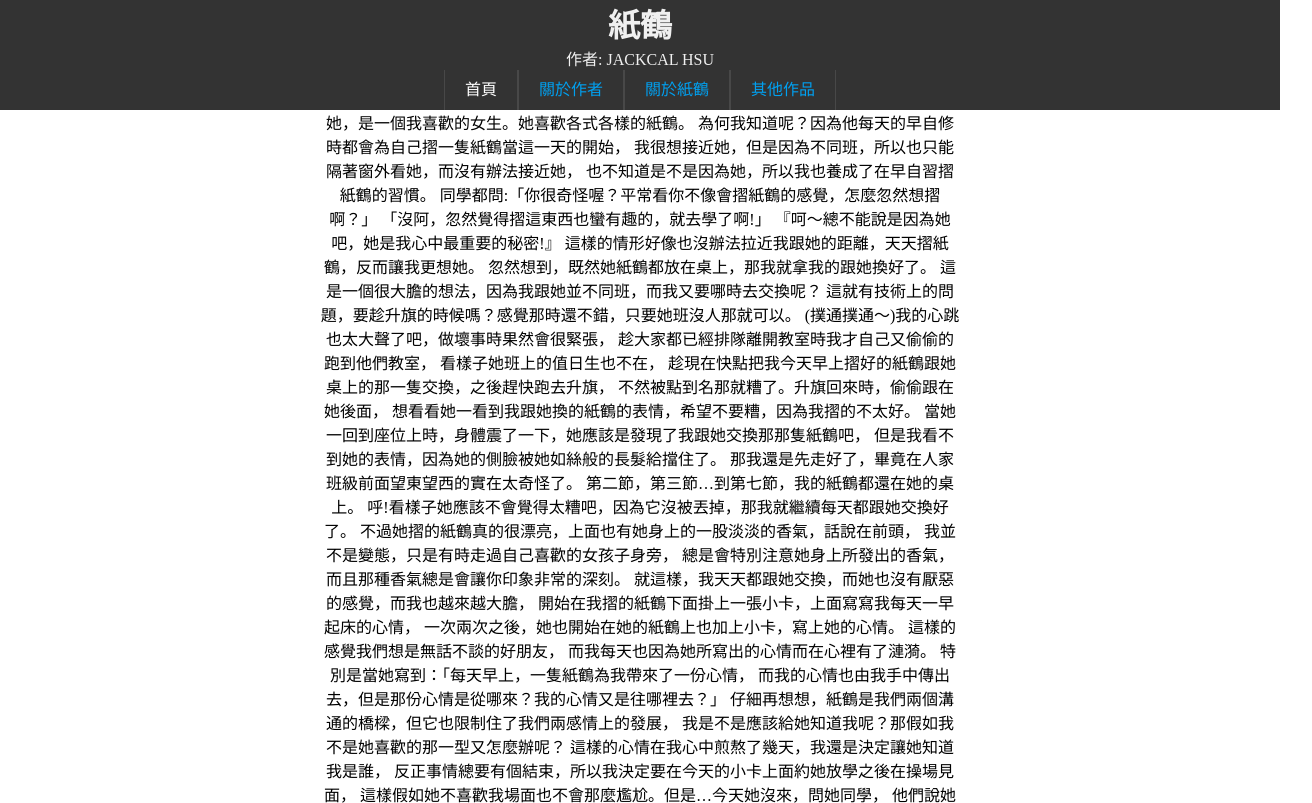
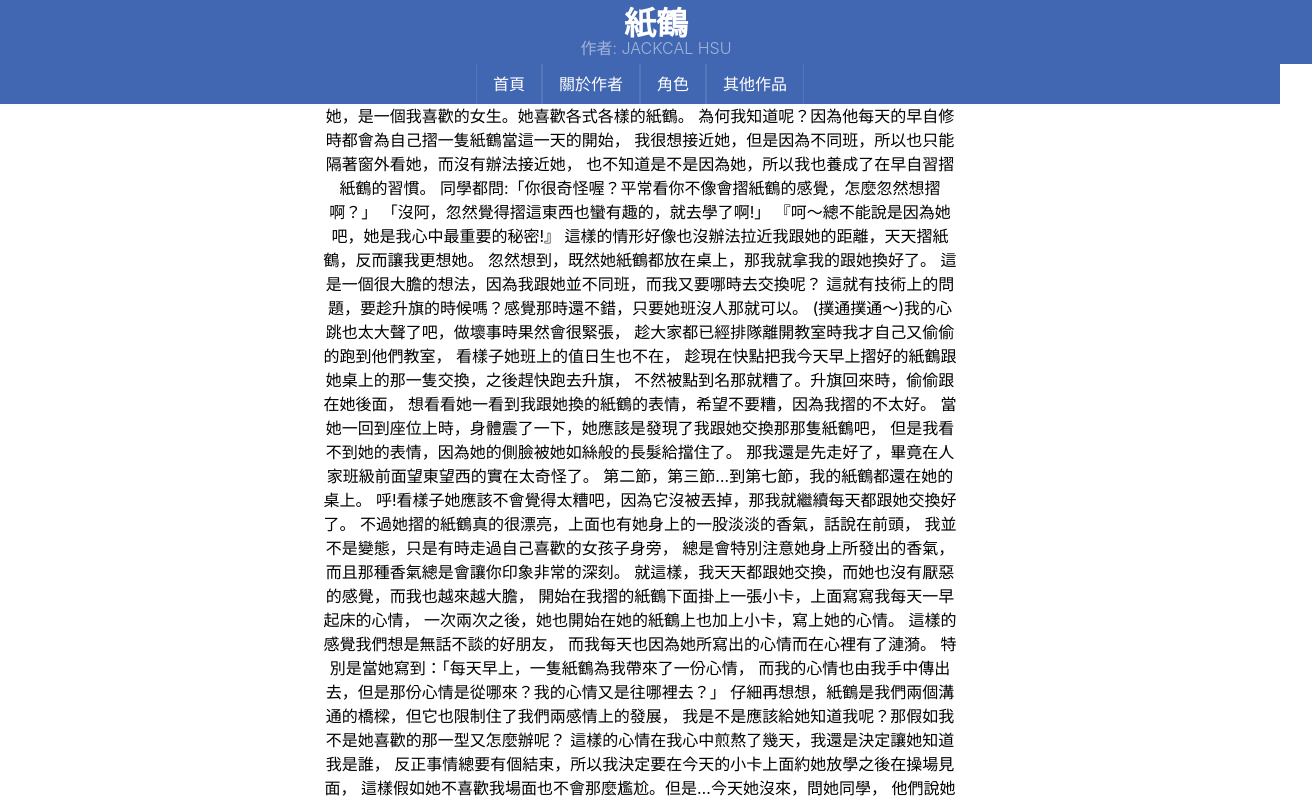
Before and after one commit to wish2a001tw/papercrane, a plain HTML site: page index.html in a window 1280 px wide. Shown: the top 803 px of the page, 1312 px wide, since content can reach past the window. Drawn offline with nearby package versions, Linux system fonts and the light colour scheme.

Commit message:
Add files via upload

```diff
--- a/index.html
+++ b/index.html
@@ -6,14 +6,19 @@
    <meta name="viewport" content="width=device-width, initial-scale=1">
    <link rel="stylesheet" href="navigation.css">
    <link rel="stylesheet" href="navigation2.css">
+   <script src="https://ajax.googleapis.com/ajax/libs/jquery/3.3.1/jquery.min.js"></script>
+   <script src="navigation.js"></script>
 </head>
 
 <body>
 <header class="header">
-	<a href="#" title="紙鶴" rel="home">
-		<h1 class="my_site_title_class">紙鶴</h1>
-		<h2 class="my_site_description_class">作者: Jackcal Hsu</h2>
-	</a>
+	<div class="container">
+		<a href="#" title="紙鶴" rel="home">
+			<p class="site-logo">紙鶴</p>
+			<p class="site-description">作者: Jackcal Hsu</p>
+		</a>
+		<button class="nav-toggle-button">≡</button>
+	</div>
 </header>
 <nav class="navigation">
 <!-- 以下是nav -->
@@ -25,7 +30,7 @@
 		<a href="#" >關於作者</a>
 	</li>
 	<li class="deeper parent">
-		<a href="#" >關於紙鶴</a>
+		<a href="#" >角色</a>
 		<ul class="nav-child unstyled small">
 			<li>
 				<a href="#" >女主角</a>
--- a/navigation.css
+++ b/navigation.css
@@ -1,13 +1,8 @@
-/* 參考色碼表: https://www.toodoo.com/db/color.html */
-/*=======================================================*/
-/* 基本的HTML元素的設定，可以想成是調整預設值
 /*-------------------------------------------------------*/
-/* 當你設定一個元素樣式為「box-sizing: border-box;」，
-/* 這個元素的內距和邊框將不會增加元素本身的寬度。 */
-/* 這樣可以確保所有元素的寬度都可以用比較直觀的方式來定義 */
-/* 這裡把所有的元素都套用此設定，當作預設值*/
-/* -- */
-/* 心得:這裡一般來說不去調整。*/
+/* 高解析度 */
+@media (min-width: 769px)
+{
+	/*-------------------------------------------------------*/
 	*,
 	*:after,
 	*:before
@@ -16,33 +11,24 @@
 	  -moz-box-sizing: border-box;
 	  box-sizing: border-box;
 	}
-/*-------------------------------------------------------*/
-/*-------------------------------------------------------*/
-/* 把<html>內的東西都調整字體，及平滑化*/
-/* -- */
-/* 心得:這裡一般來說不去調整。頂多稍微調整字體大小*/
 	html
 	{
-	font-size: 100%;/* 設定字體大小用百分比當作單位，則由預設值16px來計算，也就等於 16px*62.5% */
+		font-size: 100%;/* 設定字體大小用百分比當作單位，則由預設值16px來計算，也就等於 16px*100% */
 		-webkit-font-smoothing: antialiased;/* 設定字體平滑 */
 	}
-/*-------------------------------------------------------*/
-/*-------------------------------------------------------*/
-/* 把<body>內的東西都設定一下*/
-/* -- */
-/* 心得:這裡一般來說不去調整。字體大小跟HTML的字體大小有關要一起設定*/
+	/* 抄自Bootstrap範例，再增加微軟正黑體及黑體。*/
 	body
 	{
-	background: #FFB7DD;/* BODY 淺粉紅(色碼表=[1,2])*/
 		margin: 0;
+		font-family: -apple-system,BlinkMacSystemFont,"Segoe UI",Roboto,"Helvetica Neue",Arial,sans-serif,"Apple Color Emoji","Segoe UI Emoji","Segoe UI Symbol","微軟正黑體","Microsoft JhengHei","sans-serif";
+		font-size: 1rem;
+		font-weight: 400;
+		line-height: 1.5;
+		text-align: left;
 	}
-/*-------------------------------------------------------*/
-
-/*-------------------------------------------------------*/
-/* 把<a>(通常是超連結)內的東西都設定一下*/
 	a
 	{
-	text-decoration: none;/* 設定文字特效，none就是無特效(也是預設值) */
+		text-decoration: none;
 		-webkit-transition: all 0.3s ease-out;/* webkit瀏覽器的轉場效果 */
 		-moz-transition: all 0.3s ease-out;/* moz瀏覽器的轉場效果 這裡的用法:所有屬性(all)只要發生改變，等待 0.3 秒(0.3s)，轉場到新的樣式;ease-out 的意思是開始快，然後慢慢減速*/
 		-ms-transition: all 0.3s ease-out;/* ms瀏覽器的轉場效果 */
@@ -50,153 +36,124 @@ a
 		transition: all 0.3s ease-out;/* 一般瀏覽器的轉場效果 */
 	}
 	/*-------------------------------------------------------*/
-
-body > header.header
+	/*-------------------------------------------------------*/
+	/* body中的header 主要有Logo與nav-toggle-button */
+	header.header
 	{
-	/*background: #FFC8B4;/* 導覽列 淺橘紅(色碼表=[1,4])，被蓋掉了所以註解*/
 		position: relative;
 		width: 100%;
-	display: inline-block;
+		padding: .5rem 1rem;
+	}
+	header.header .container
+	{
+		display:flex;
+		justify-content: center;
+		align-items: center;
 		text-align: center;
 	}
-body > header.header a
+	header.header a,
+	header.header:visited
 	{
 		color: #880000;/* 主題字體 暗紅色(色碼表=[7,3])*/
 	}
-body > header.header:visited
+	header.header a:hover
+	{
+		color: #fff;/* 導覽列字體hover */
+		background-color: rgba(240,240,240,.2);/* 導覽列hover 背景*/
+	}
+	header.header .site-logo
+	{
+		margin: 0;
+		line-height:1;
+		font-size: 2rem;
+		font-weight: bolder;
+		text-transform: uppercase;
+	}
+	header.header .site-description
+	{
+		margin: 0;
+		line-height:1;
+		font-size: 1rem;
+		font-weight: 300;
+		text-transform: uppercase;
+	}
+	header.header .nav-toggle-button
+	{
+		display:none;
+	}
+	/*-------------------------------------------------------*/
+	/*-------------------------------------------------------*/
+	/* body中的navigation */
+	nav.navigation
+	{
+		position: relative;
+		width: 100%;
+	}
+	nav.navigation .nav
+	{
+		display:flex;
+		justify-content: center;
+		align-items: center;
+		text-align: center;
+	}
+	nav.navigation ul
+	{
+		margin: 0;
+		padding: 0;
+		list-style-type: none;
+	}
+	/* 第一層導航選單 */
+	nav.navigation .nav > li > a
 	{
 		color: #880000;/* 主題字體 暗紅色(色碼表=[7,3])*/
-}
-body > header.header a:hover
-{
-	color: #F0F0F0;/* 標題字體hover 無背景連結字體灰白色*/
-}
-body > header.header .my_site_title_class
-{
-	background: #FFEE99;/* 導覽列 鵝黃色(色碼表=[1,6])*/
-	margin: 0;
-	font-size: 2rem;
-	font-weight: 700;/* 設定字體粗度 */
-	text-transform: uppercase;
-	/*padding-top: 10px;*/
-}
-body > header.header .my_site_description_class
-{
-	background: #EEFFBB;/* 導覽列 (色碼表=[1,8])*/
-	margin: 0;
+		display: block;
+		padding: .5rem 1rem;
 		font-size: 1rem;
-	font-weight: 300;/* 設定字體粗度 */
-	/*margin: -23px 0 0 0;*/
-	text-transform: uppercase;
-}
-/*-------------------------------------------------------*/
-body > nav.navigation
-{
-	background: #99FF99;/* 導覽列 (色碼表=[1,10])*/
-	text-align: center;
-	position: relative;
-	display: inline-block;
-	width: 100%;
-}
-body > nav.navigation .nav
-{
-	/*background: #AAFFEE;/* 導覽列 淺青色(色碼表=[1,12])，被蓋掉了所以註解*/
-	position: relative;
-	display: inline-block;
-	vertical-align: middle;
-}
-body > nav.navigation ul
-{
-	/*background-color: #CCEEFF; /* 導覽列 淺青色(色碼表=[1,14])，被蓋掉了所以註解*/
-	margin: 0;/* 移除瀏覽器預設值 */
-	padding: 0;/* 移除瀏覽器預設值 */
-	list-style-type: none; /* 移除段落命名 */
-	display: inline-block;
-}
-/* 第一層導航選單 */
-body > nav.navigation .nav > li > a
-{
-	background-color: #CCCCFF; /* 導覽列 淺青色(色碼表=[1,16])*/
-	/* ++++++++++++++++++++++++++++++++++ */
-	/* 選單設定字體顏色*/
-	color: #880000;/* 主題字體 暗紅色(色碼表=[7,3])*/
-	/* ++++++++++++++++++++++++++++++++++ */
-	/* ++++++++++++++++++++++++++++++++++ */
-	/* 設定為inline-block展示，可以簡單調整尺寸*/
-	display: inline-block;
-	height: 40px;
-	width: auto;
-	/* ++++++++++++++++++++++++++++++++++ */
-	padding: 0px 20px;
-	/* ++++++++++++++++++++++++++++++++++ */
-	/* 選單設定最小高度 */
-	line-height: 40px; /*這樣調整選單就比較垂直置中了 */
-	/* 選單加上分隔框 */
-	/*border-right: 3px solid rgba(255, 255, 255, 0.1); /*這樣調整選單就比較清楚了 */
-	border-right: 1px solid rgba(255, 255, 255, 0.1); /*這樣調整選單就比較清楚了 */
-	border-left: 1px solid rgba(255, 255, 255, 0.1); /*這樣調整選單就比較清楚了 */
-	/* ++++++++++++++++++++++++++++++++++ */
+		line-height: 1.5rem;
+		border-right: 1px solid rgba(255,255,255,.1);
+		border-left: 1px solid rgba(255,255,255,.1);
 	}
 	/* 導覽列hover 第一層導航選單hover */
-body > nav.navigation .nav > li > a:hover,
-body > nav.navigation .nav > li > a:focus
+	nav.navigation .nav > li > a:hover,
+	nav.navigation .nav > li > a:focus
 	{
 		color: #fff;/* 導覽列字體hover */
-	background-color: rgba(240, 240, 240, 0.2);/* 導覽列hover 背景*/
+		background-color: rgba(240,240,240,.2);/* 導覽列hover 背景*/
 		text-decoration: none;
 	}
-body > nav.navigation .nav-pills > li
+	nav.navigation .nav-pills > .active > a,
+	nav.navigation .nav-pills > .active > a:hover,
+	nav.navigation .nav-pills > .active > a:focus
 	{
-	/*background-color: #D1BBFF; /* 導覽列 (色碼表=[1,18])，被蓋掉了所以註解*/
-	/*選單浮動方便排版*/
-	float: left;
-}
-body > nav.navigation .nav-pills > .active > a,
-body > nav.navigation .nav-pills > .active > a:hover,
-body > nav.navigation .nav-pills > .active > a:focus
-{
-	/*background-color: #294959;/*active背景，目前打算不要用到*/
-	/*background-color: rgba(00, 160, 240, 0.2);/*active透明背景，目前打算不要用到*/
 		color: #FFFFFF;/* 導覽列字體active 顏色*/
 	}
-
-body > nav.navigation .nav-child
+	/* 其他層導航選單 延伸導覽列 */
+	nav.navigation .nav-child
 	{
 		background-color: #F0BBFF; /* 延伸導覽列 (色碼表=[1,20])*/
-	/*opacity: 0.8;/* 延伸導覽列 透明度*/
-
 		position: absolute;
-	/* 選單設定最小高度 */
-	line-height: 40px; /*這樣調整選單就比較垂直置中了 */
+		line-height: 2rem;
 		display: none;
 	}
-
-body > nav.navigation .nav-child a
+	nav.navigation .nav-child a
 	{
-	/* ++++++++++++++++++++++++++++++++++ */
-	/* 選單設定字體顏色*/
-	color: #880000;/* 主題字體 暗紅色(色碼表=[7,3])*/
-	/* ++++++++++++++++++++++++++++++++++ */
 		display: block;
-	padding: 5px 20px;
+		padding: .25rem 1rem;
 		white-space: nowrap;
 	}
-
-body > nav.navigation .nav li
+	nav.navigation .nav li
 	{
 		position: relative;
 	}
-
-body > nav.navigation .nav > li:hover > .nav-child,
-body > nav.navigation .nav > li > a:focus + .nav-child,
-body > nav.navigation .nav li li:hover > .nav-child,
-body > nav.navigation .nav li li > a:focus + .nav-child
+	nav.navigation .nav > li:hover > .nav-child,
+	nav.navigation .nav > li > a:focus + .nav-child,
+	nav.navigation .nav li li:hover > .nav-child,
+	nav.navigation .nav li li > a:focus + .nav-child
 	{
 		display: block;
 	}
-
 	/*第一層指引箭頭*/
-body > nav.navigation .nav > li > .nav-child:after
+	nav.navigation .nav > li > .nav-child:after
 	{
 		position: absolute;
 		top: -6px;
@@ -207,13 +164,13 @@ body > nav.navigation .nav > li > .nav-child:after
 		border-left: 6px solid transparent;
 		content: '';
 	}
-body > nav.navigation .nav li li .nav-child
+	nav.navigation .nav li li .nav-child
 	{
 		top: -8px;
 		left: 100%;
 	}
 	/*第二層指引箭頭*/
-body > nav.navigation .nav li li .nav-child:after
+	nav.navigation .nav li li .nav-child:after
 	{
 		position: absolute;
 		top: 18px;
@@ -225,13 +182,158 @@ body > nav.navigation .nav li li .nav-child:after
 		content: '';
 	}
 	/* 延伸導覽列hover */
-body > nav.navigation .nav-child li > a:hover,
-body > nav.navigation .nav-child li > a:focus
+	nav.navigation .nav-child li > a:hover,
+	nav.navigation .nav-child li > a:focus
 	{
 		color: #fff;/* 延伸導覽列字體hover */
-	/*background-color: #00A0F0;/**/
-	background-color: rgba(240, 240, 240, 0.2);
+		background-color: rgba(240,240,240,.2);/* 導覽列hover 背景*/
 		text-decoration: none;
 	}
-/*
-*/
+	/*-------------------------------------------------------*/
+}
+/*-------------------------------------------------------*/
+/*-------------------------------------------------------*/
+/* 手機與平板解析度 */
+@media (max-width: 768px)
+{
+	/*-------------------------------------------------------*/
+	*,
+	*:after,
+	*:before
+	{
+	  -webkit-box-sizing: border-box;
+	  -moz-box-sizing: border-box;
+	  box-sizing: border-box;
+	}
+	html
+	{
+		font-size: 100%;/* 設定字體大小用百分比當作單位，則由預設值16px來計算，也就等於 16px*100% */
+		-webkit-font-smoothing: antialiased;/* 設定字體平滑 */
+	}
+	body
+	{
+		margin: 0;
+		font-family: -apple-system,BlinkMacSystemFont,"Segoe UI",Roboto,"Helvetica Neue",Arial,sans-serif,"Apple Color Emoji","Segoe UI Emoji","Segoe UI Symbol","微軟正黑體","Microsoft JhengHei","sans-serif";
+		font-size: 1rem;
+		font-weight: 400;
+		line-height: 1.5;
+		text-align: left;
+	}
+	a
+	{
+		text-decoration: none;/* 設定文字特效，none就是無特效(也是預設值) */
+		-webkit-transition: all 0.3s ease-out;/* webkit瀏覽器的轉場效果 */
+		-moz-transition: all 0.3s ease-out;/* moz瀏覽器的轉場效果 這裡的用法:所有屬性(all)只要發生改變，等待 0.3 秒(0.3s)，轉場到新的樣式;ease-out 的意思是開始快，然後慢慢減速*/
+		-ms-transition: all 0.3s ease-out;/* ms瀏覽器的轉場效果 */
+		-o-transition: all 0.3s ease-out;/* o瀏覽器的轉場效果 */
+		transition: all 0.3s ease-out;/* 一般瀏覽器的轉場效果 */
+	}
+	/*-------------------------------------------------------*/
+	/*-------------------------------------------------------*/
+	/* body中的header 主要有Logo與nav-toggle-button */
+	header.header
+	{
+		position: relative;
+		width: 100%;
+		padding: .5rem 1rem;
+		border-bottom: 1px solid rgba(255,255,255,.1);
+	}
+	header.header .container
+	{
+		display:flex;
+		justify-content: space-between;
+		align-items: center;
+	}
+	header.header a,
+	header.header:visited
+	{
+		color: #880000;/* 主題字體 暗紅色(色碼表=[7,3])*/
+	}
+	header.header a:hover
+	{
+		color: #F0F0F0;/* 標題字體hover 無背景連結字體灰白色*/
+		background-color: rgba(240,240,240,.2);/* 導覽列hover 背景*/
+	}
+	header.header .site-logo
+	{
+		margin: 0;
+		font-size: 1.25rem;
+		font-weight: bolder;/* 設定字體粗度 */
+		text-transform: uppercase;
+	}
+	header.header .site-description
+	{
+		display:none;
+	}
+	header.header .nav-toggle-button
+	{
+		padding: .25rem .75rem;
+		font-size: 1.25rem;
+		line-height: 1;
+		border: 1px solid rgba(255,255,255,.1);
+		border-radius: .25rem;
+		cursor: pointer;
+	}
+	/*-------------------------------------------------------*/
+	/*-------------------------------------------------------*/
+	/* body中的navigation */
+	nav.navigation
+	{
+		position: relative;
+		width: 100%;
+		border-bottom: 1px solid rgba(255,255,255,.1);
+	}
+	nav.navigation .nav
+	{
+		width: 100%;
+		padding-right: 1rem;
+		padding-left: 1rem;
+		/* 調整預設顯示模式 */
+		display: none;/* none就是不顯示 */
+	}
+	nav.navigation li,
+	nav.navigation ul
+	{
+		margin: 0;/* 移除瀏覽器預設值 */
+		padding: 0;/* 移除瀏覽器預設值 */
+		list-style-type: none; /* 移除段落命名 */
+	}
+	/* 第一層導航選單 */
+	nav.navigation .nav > li > a
+	{
+		display: block;
+		padding: .5rem 0rem;
+		border-bottom: 1px solid rgba(255,255,255,.1);
+	}
+	/* 導覽列hover 第一層導航選單hover */
+	nav.navigation .nav > li > a:hover,
+	nav.navigation .nav > li > a:focus
+	{
+		color: #fff;/* 導覽列字體hover */
+		background-color: rgba(240,240,240,.2);/* 導覽列hover 背景*/
+		text-decoration: none;
+	}
+	nav.navigation .nav-pills > .active > a,
+	nav.navigation .nav-pills > .active > a:hover,
+	nav.navigation .nav-pills > .active > a:focus
+	{
+		color: #fff;/* 導覽列字體active 顏色*/
+	}
+	/* 其他層導航選單 */
+	nav.navigation .nav-child a
+	{
+		display: block;
+		padding: .5rem 0rem;
+		border-bottom: 1px solid rgba(255,255,255,.1);
+	}
+	/* 其他層導航選單hover */
+	nav.navigation .nav-child li > a:hover,
+	nav.navigation .nav-child li > a:focus
+	{
+		color: #fff;/* 延伸導覽列字體hover */
+		background-color: rgba(240,240,240,.2);/* 導覽列hover 背景*/
+		text-decoration: none;
+	}
+	/*-------------------------------------------------------*/
+}
+/*-------------------------------------------------------*/
--- a/navigation2.css
+++ b/navigation2.css
@@ -1,3 +1,7 @@
+/*-------------------------------------------------------*/
+/* 高解析度 */
+@media screen and (min-width: 769px)
+{
 	/*=======================================================*/
 	/*自訂顏色*/
 	/*==*/
@@ -8,45 +12,67 @@ body
 	}
 	/*==*/
 	/* 導覽列 背景*/
-body > header.header .my_site_title_class,
-body > header.header .my_site_description_class,
-body > nav.navigation,
-body > nav.navigation .nav > li > a
+	header.header,
+	header.header .nav-toggle-button,
+	nav.navigation,
+	nav.navigation .nav-child
 	{
-	background: #333333;/*灰黑色*/
+		background: #4267b2;/*FaceBook淺藍導覽列，background: #4267b2;color: #fff;color: rgba(255,255,255,.5);*/
 	}
 	/*==*/
-/* 導覽列hover 背景*/
-/*==*/
-/* 導覽列字體hover 背景*/
-/*==*/
-/* 導覽列字體active 顏色*/
-/*==*/
-/* 延伸導覽列 背景*/
-body > nav.navigation .nav-child
+	/*主題字體 顏色*/
+	header.header a,
+	header.header:visited,
+	nav.navigation .nav > li > a,
+	nav.navigation .nav-child a
 	{
-	background: #333333;/*灰黑色*/
+		color: #fff;/*FaceBook淺藍導覽列，background: #4267b2;color: #fff;color: rgba(255,255,255,.5);*/
 	}
 	/*==*/
-/* 延伸導覽列 透明度*/
-body > nav.navigation .nav-child
+	/*透明主題字體 顏色*/
+	header.header a .site-description
 	{
-	opacity: 1;/*延伸導覽列透明度*/
+		color: rgba(255,255,255,.5);/*FaceBook淺藍導覽列，background: #4267b2;color: #fff;color: rgba(255,255,255,.5);*/
+	}
+	/*=======================================================*/
+}
+/*-------------------------------------------------------*/
+/*-------------------------------------------------------*/
+/* 手機與平板解析度 */
+@media screen and (max-width: 768px)
+{
+	/*=======================================================*/
+	/*自訂顏色*/
+	/*==*/
+	/*BODY背景*/
+	body
+	{
+		background: #FFFFFF;/*白色*/
 	}
 	/*==*/
-/* 延伸導覽列hover 背景*/
-/*==*/
-/* 延伸導覽列字體hover */
+	/* 導覽列 背景*/
+	header.header,
+	header.header .nav-toggle-button,
+	nav.navigation
+	{
+		background: #4267b2;/*FaceBook淺藍導覽列，background: #4267b2;color: #fff;color: rgba(255,255,255,.5);*/
+	}
 	/*==*/
 	/*主題字體 顏色*/
-body > header.header a,
-body > header.header:visited,
-body > nav.navigation .nav > li > a,
-body > nav.navigation .nav-child a
+	header.header a,
+	header.header:visited,
+	nav.navigation .nav > li > a,
+	nav.navigation .nav-child a,
+	header.header .nav-toggle-button
 	{
-	color: #00A0F0;/*主題色*/
+		color: #fff;/*FaceBook淺藍導覽列，background: #4267b2;color: #fff;color: rgba(255,255,255,.5);*/
 	}
 	/*==*/
-/*標題字體hover 顏色*/
-
+	/*主題外框 顏色*/
+	header.header .nav-toggle-button
+	{
+		border: 1px solid rgba(255,255,255,.2);/*透明主題外框*/
+	}
 	/*=======================================================*/
+}
+/*-------------------------------------------------------*/
```
Also changed, not shown: navigation.js (added, +21 -0 lines). Lines whose indentation alone changed are shown as unchanged.
